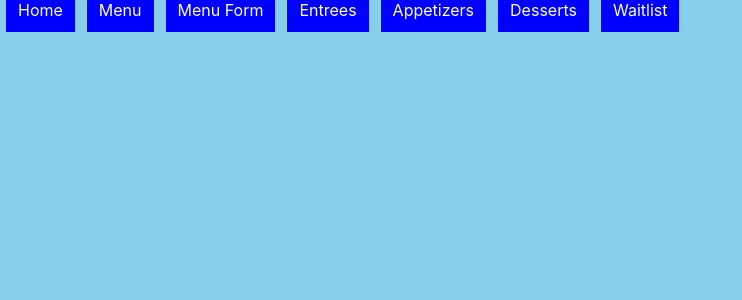
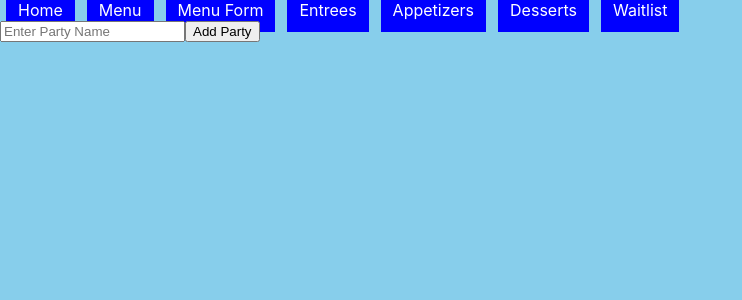
Before and after one commit to sluongo718/frontend, a React (Create React App) app: page /waitlistForm in a window 1280 px wide. Shown: the top 300 px of the page, without its empty margins (0-742 px from the left). Built offline with nearby package versions, Linux system fonts and the light colour scheme; no server answers.

Commit message:
waitlist form started

```diff
--- /dev/null
+++ b/src/components/waitListForm.js
@@ -0,0 +1,37 @@
+import React, { Component } from "react";
+import {connect} from 'react-redux'
+
+class WaitListForm extends Component {
+
+    state = {
+        name: ""
+    }
+
+    handleChange = (event) => {
+
+        this.setState({
+            [event.target.name]: event.target.value
+        })
+    }
+
+    render(){
+        return <div>
+            <form>
+                    <input
+                        type="text"
+                        name="name"
+                        value={this.state.name}
+                        onChange={this.handleChange}
+                        placeholder="Enter Party Name"
+                    />
+                    <input
+                        type="submit"
+                        value="Add Party"
+                    />
+            </form>
+        </div>
+    }
+
+}
+
+export default WaitListForm
--- a/src/containers/waitListContainer.js
+++ b/src/containers/waitListContainer.js
@@ -2,6 +2,7 @@ import React, { Component } from "react";
 import { connect } from "react-redux";
 import { BrowserRouter as Router, Route, Switch } from 'react-router-dom';
 import waitList from '../components/waitList'
+import waitListForm from '../components/waitListForm'
 
 
 class WaitListContainer extends Component {
@@ -9,6 +10,7 @@ class WaitListContainer extends Component {
         return <div>
                 <Switch>
                   <Route exact path="/waitlist"  component={waitList} />
+                  <Route exact path="/waitlistForm"  component={waitListForm} />
                 </Switch>
         </div>
     }
```
